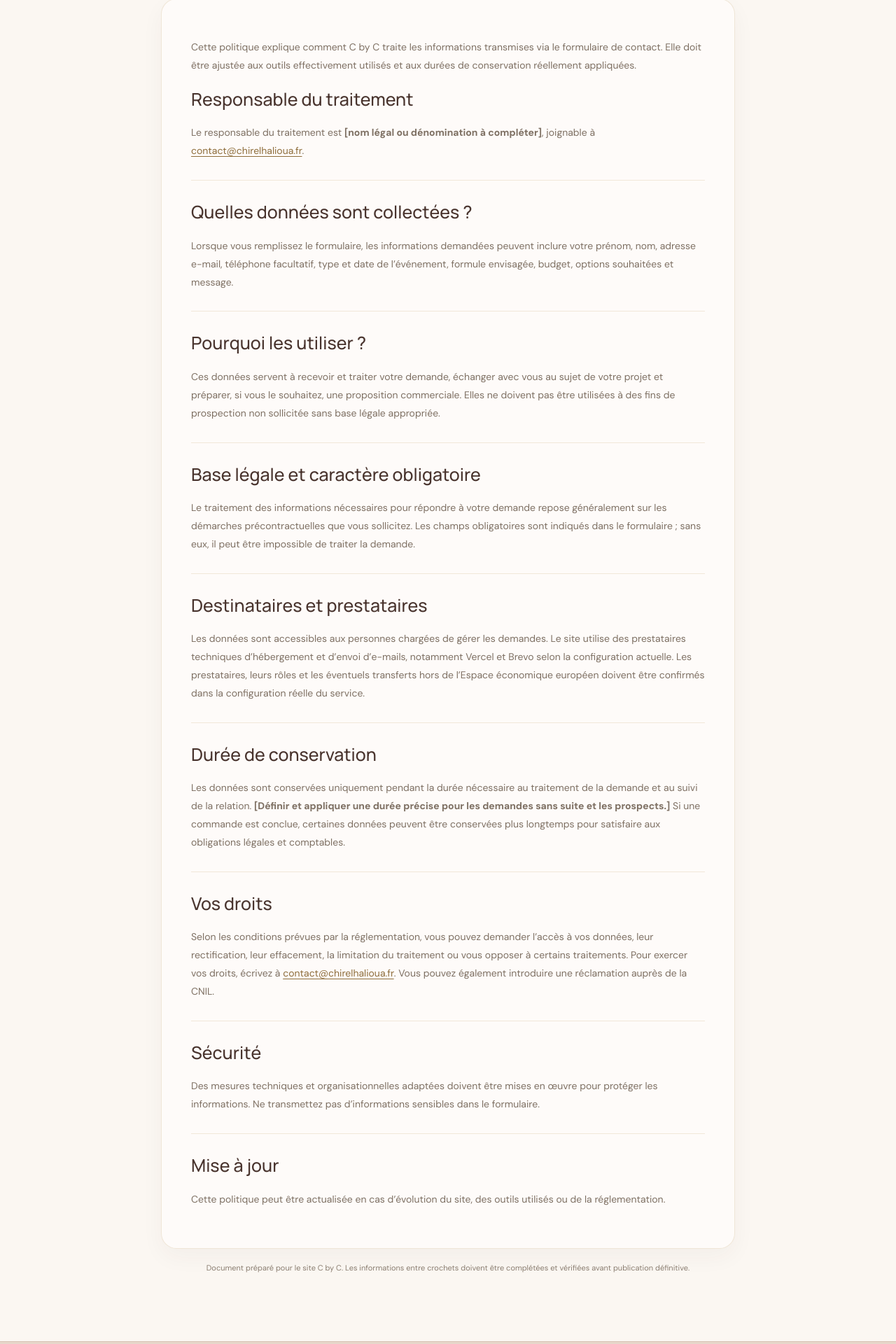
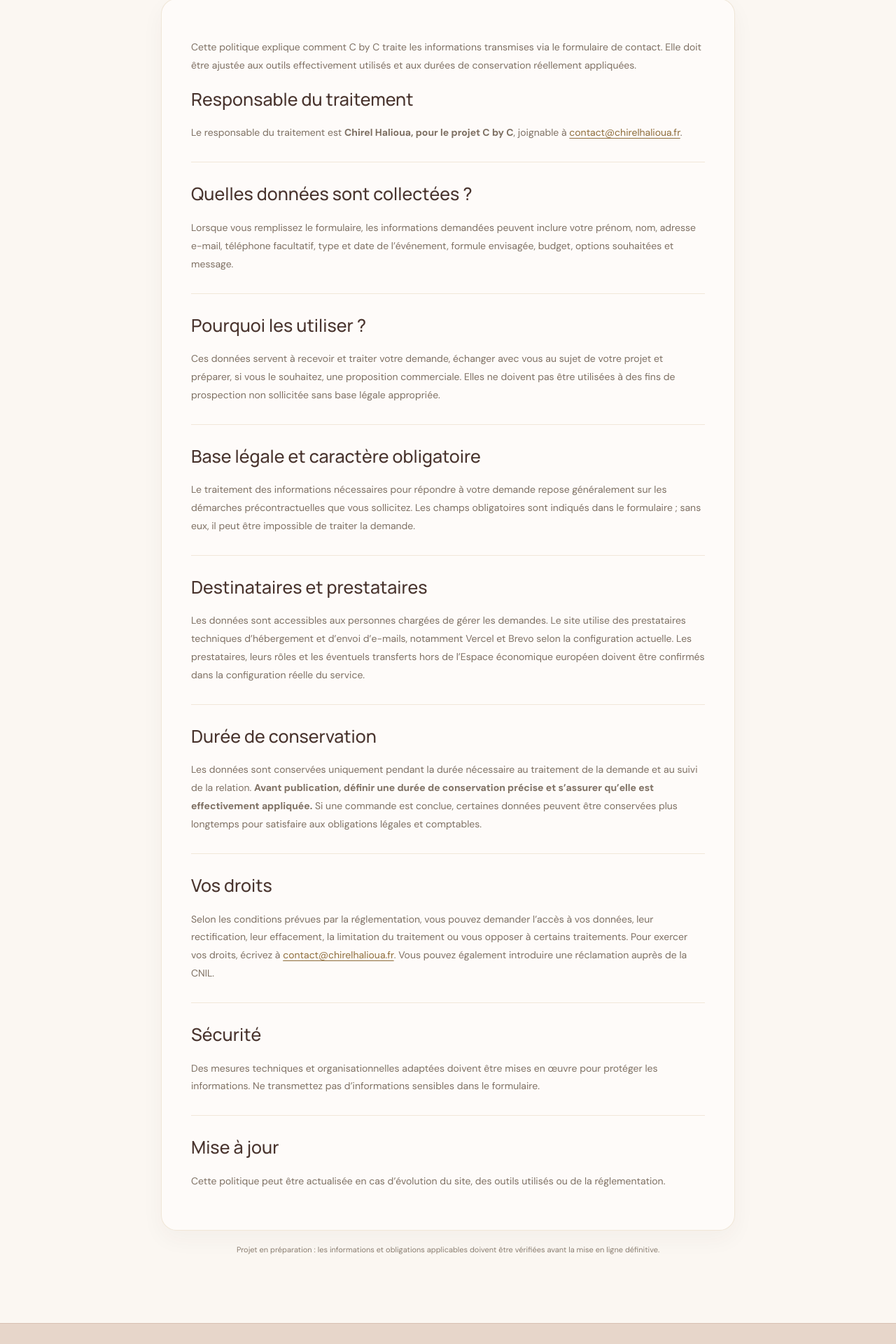
Before and after one commit to chirelhalioua/C-by-C, a Nuxt app: page /confidentialite in a window 1280 px wide. Shown: the part 347-2267 px from the top of the page at 70% size. Built offline with nearby package versions, Linux system fonts and the light colour scheme; grey boxes are pictures that could not be loaded; a web font is replaced by a local one.

Commit message:
Adapter les pages juridiques au projet en préparation

```diff
--- a/pages/confidentialite.vue
+++ b/pages/confidentialite.vue
@@ -26,18 +26,18 @@ const closeMenu = () => { menuOpen.value = false }
       <article class="legal-content">
 
         <p>Cette politique explique comment C by C traite les informations transmises via le formulaire de contact. Elle doit être ajustée aux outils effectivement utilisés et aux durées de conservation réellement appliquées.</p>
-        <section><h2>Responsable du traitement</h2><p>Le responsable du traitement est <strong>[nom légal ou dénomination à compléter]</strong>, joignable à <a href="mailto:contact@chirelhalioua.fr">contact@chirelhalioua.fr</a>.</p></section>
+        <section><h2>Responsable du traitement</h2><p>Le responsable du traitement est <strong>Chirel Halioua, pour le projet C by C</strong>, joignable à <a href="mailto:contact@chirelhalioua.fr">contact@chirelhalioua.fr</a>.</p></section>
         <section><h2>Quelles données sont collectées ?</h2><p>Lorsque vous remplissez le formulaire, les informations demandées peuvent inclure votre prénom, nom, adresse e-mail, téléphone facultatif, type et date de l’événement, formule envisagée, budget, options souhaitées et message.</p></section>
         <section><h2>Pourquoi les utiliser ?</h2><p>Ces données servent à recevoir et traiter votre demande, échanger avec vous au sujet de votre projet et préparer, si vous le souhaitez, une proposition commerciale. Elles ne doivent pas être utilisées à des fins de prospection non sollicitée sans base légale appropriée.</p></section>
         <section><h2>Base légale et caractère obligatoire</h2><p>Le traitement des informations nécessaires pour répondre à votre demande repose généralement sur les démarches précontractuelles que vous sollicitez. Les champs obligatoires sont indiqués dans le formulaire ; sans eux, il peut être impossible de traiter la demande.</p></section>
         <section><h2>Destinataires et prestataires</h2><p>Les données sont accessibles aux personnes chargées de gérer les demandes. Le site utilise des prestataires techniques d’hébergement et d’envoi d’e-mails, notamment Vercel et Brevo selon la configuration actuelle. Les prestataires, leurs rôles et les éventuels transferts hors de l’Espace économique européen doivent être confirmés dans la configuration réelle du service.</p></section>
-        <section><h2>Durée de conservation</h2><p>Les données sont conservées uniquement pendant la durée nécessaire au traitement de la demande et au suivi de la relation. <strong>[Définir et appliquer une durée précise pour les demandes sans suite et les prospects.]</strong> Si une commande est conclue, certaines données peuvent être conservées plus longtemps pour satisfaire aux obligations légales et comptables.</p></section>
+        <section><h2>Durée de conservation</h2><p>Les données sont conservées uniquement pendant la durée nécessaire au traitement de la demande et au suivi de la relation. <strong>Avant publication, définir une durée de conservation précise et s’assurer qu’elle est effectivement appliquée.</strong> Si une commande est conclue, certaines données peuvent être conservées plus longtemps pour satisfaire aux obligations légales et comptables.</p></section>
         <section><h2>Vos droits</h2><p>Selon les conditions prévues par la réglementation, vous pouvez demander l’accès à vos données, leur rectification, leur effacement, la limitation du traitement ou vous opposer à certains traitements. Pour exercer vos droits, écrivez à <a href="mailto:contact@chirelhalioua.fr">contact@chirelhalioua.fr</a>. Vous pouvez également introduire une réclamation auprès de la CNIL.</p></section>
         <section><h2>Sécurité</h2><p>Des mesures techniques et organisationnelles adaptées doivent être mises en œuvre pour protéger les informations. Ne transmettez pas d’informations sensibles dans le formulaire.</p></section>
         <section><h2>Mise à jour</h2><p>Cette politique peut être actualisée en cas d’évolution du site, des outils utilisés ou de la réglementation.</p></section>
 
       </article>
-      <p class="legal-updated">Document préparé pour le site C by C. Les informations entre crochets doivent être complétées et vérifiées avant publication définitive.</p>
+      <p class="legal-updated">Projet en préparation : les informations et obligations applicables doivent être vérifiées avant la mise en ligne définitive.</p>
     </main>
     <footer class="site-footer">
       <div class="footer-main"><a class="footer-brand" href="/"><img src="https://raw.githubusercontent.com/chirelhalioua/c-by-c/main/images/logo-c-by-c.png" alt="C by C — Célébrations by Chirel"></a><p>Les moments qui nous unissent.<br><span>Invitations digitales imaginées avec cœur.</span></p></div>
```
